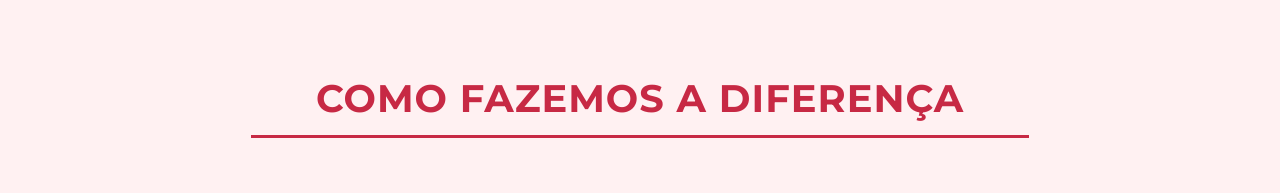
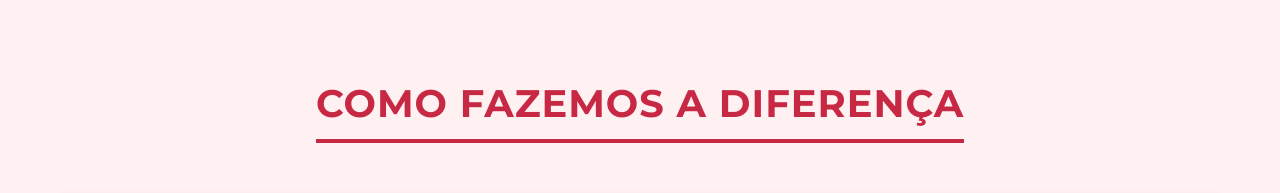
Before and after one commit to wellrenato12/CoracaoSolidarioFront, a React (Vite) app: page /info in a window 1280 px wide. Shown: the part 2085-2278 px from the top of the page. Built offline with nearby package versions, Linux system fonts and the light colour scheme.

Commit message:
Ajustando pequeno detalhe na página info

```diff
--- a/src/pages/Info/Info.css
+++ b/src/pages/Info/Info.css
@@ -132,13 +132,12 @@
 .info-what-we-do .info-title-ajudamos::after {
     content: '';
     display: block;
-    width: 275%; /* Ajusta a largura da linha */
+    width: 100%; /* A largura da borda é igual à largura do texto */
     height: 4px;
     background-color: #c72944;
     position: absolute;
     bottom: 0;
-    left: 0%;
-
+    left: 0;
 }
 
 .info-what-we-do .info-title-ajudamos h1 {
@@ -230,24 +229,25 @@
 .info-infographic h2 {
     font-size: 2.4rem;
     color: #c72944;
-    margin-bottom: 150px;
+    margin-bottom: 50px;
     font-weight: 700;
     text-transform: uppercase;
     letter-spacing: 1px;
     position: relative;
     display: inline-block;
     padding-bottom: 10px;
+    text-align: center;
 }
 
 .info-infographic h2::after {
     content: '';
     display: block;
-    width: 120%;
-    height: 3px;
+    width: 100%;
+    height: 4px;
     background-color: #c72944;
     position: absolute;
     bottom: 0;
-    left: -10%;
+    left: 0;
 }
 
 .infographic-process {
@@ -351,9 +351,15 @@
 /* Responsividade */
 
 /* Ajuste do container principal */
-@media (max-width: 1200px) {
+@media (max-width: 1280px) {
     .info-container {
         padding: 15px;
+    }
+
+    .info-what-we-do .info-title-ajudamos::after {
+        width: 100%;
+        left: 50%;
+        transform: translateX(-50%);
     }
 }
 
```
